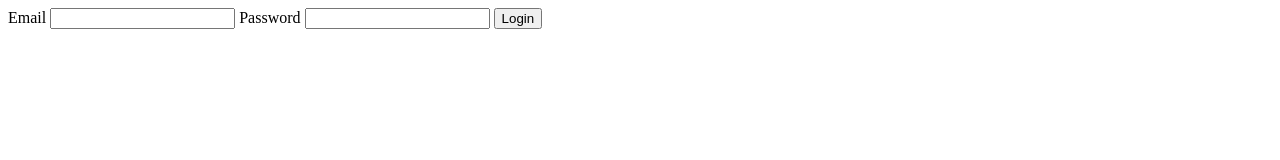
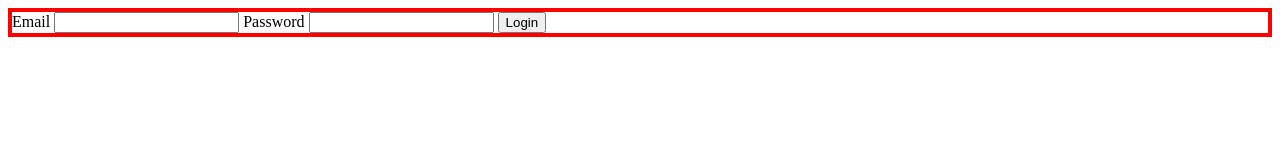
Before and after one commit to oussamajomaa/cda7_test, a website: page public/index.html in a window 1280 px wide. Drawn offline with Linux system fonts and the light colour scheme.

Commit message:
ajouter une bordure

```diff
--- a/public/index.html
+++ b/public/index.html
@@ -6,7 +6,7 @@
     <title>LOGIN</title>
 </head>
 <body>
-    <form id="loginForm">
+    <form id="loginForm" style="border: red 4px solid;">
         <label for="email">Email</label>
         <input type="text" id="email">
         <label for="password">Password</label>
```
Also changed, not shown: tests/integration/login.test.js (+1 -1 lines).
